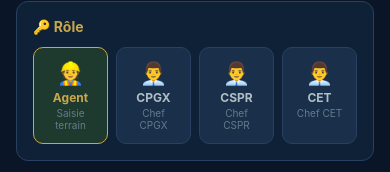
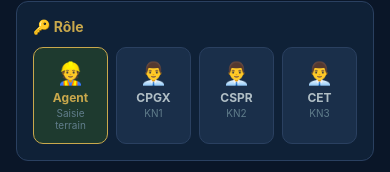
Before and after one commit to mouadmoudid/pfe, a React Native app in the folder sms-oncf-mobile/: screen /Register in a window 390 px wide. Shown: the part 1136-1308 px from the top of the page. Built offline with nearby package versions, Linux system fonts and the light colour scheme.

Commit message:
desc des roles

```diff
--- a/sms-oncf-mobile/app/screens/RegisterScreen.js
+++ b/sms-oncf-mobile/app/screens/RegisterScreen.js
@@ -10,9 +10,9 @@ import { API_URL } from '../services/authService';
 
 const ROLES = [
   { value: 'AGENT', label: 'Agent', icon: '👷', desc: 'Saisie terrain' },
-  { value: 'CPGX', label: 'CPGX', icon: '👨‍💼', desc: 'Chef CPGX' },
-  { value: 'CSPR', label: 'CSPR', icon: '👨‍💼', desc: 'Chef CSPR' },
-  { value: 'CET', label: 'CET', icon: '👨‍💼', desc: 'Chef CET' },
+  { value: 'CPGX', label: 'CPGX', icon: '👨‍💼', desc: 'KN1' },
+  { value: 'CSPR', label: 'CSPR', icon: '👨‍💼', desc: 'KN2' },
+  { value: 'CET', label: 'CET', icon: '👨‍💼', desc: 'KN3' },
 ];
 
 export default function RegisterScreen({ navigation }) {
```
